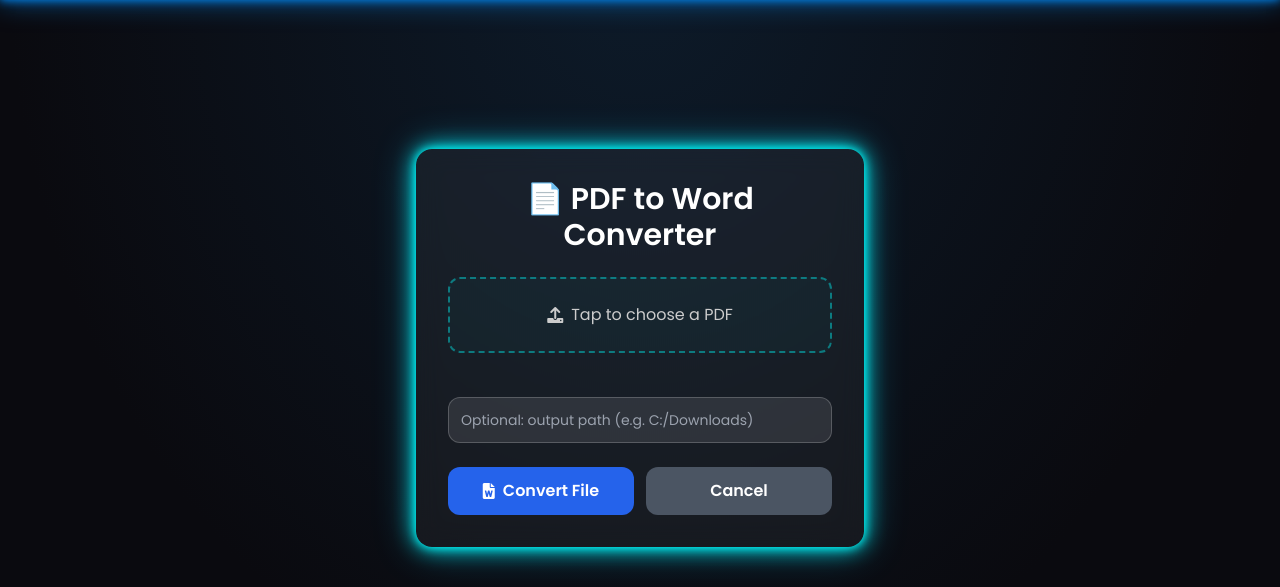
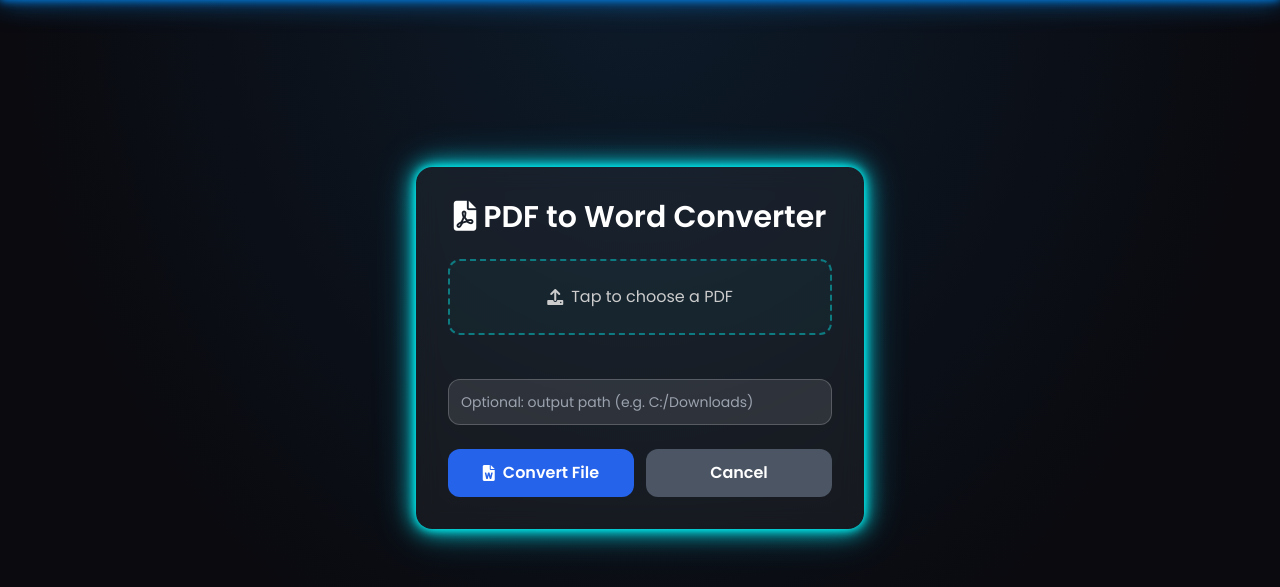
Before and after one commit to SandrAdora/convertPDF2Word, a Flask app: page / in a window 1280 px wide. Shown: the part 52-639 px from the top of the page. Run offline with Flask 3, Linux system fonts and the light colour scheme; some libraries are stand-ins or nearby versions.

Commit message:
updated file

```diff
--- a/templates/index.html
+++ b/templates/index.html
@@ -100,7 +100,7 @@
         <!-- Upload card -->
         <div class="neon-box w-full max-w-md bg-white/5 backdrop-blur-md rounded-2xl shadow-lg p-6 sm:p-8" id="main-container">
             <h1 class="text-2xl sm:text-3xl font-bold text-white text-center mb-6">
-                📄 PDF to Word Converter
+                <i class="fa-solid fa-file-pdf"></i> PDF to Word Converter
             </h1>
 
             <form action="/convert" method="POST" enctype="multipart/form-data" id="uploadForm">
```
